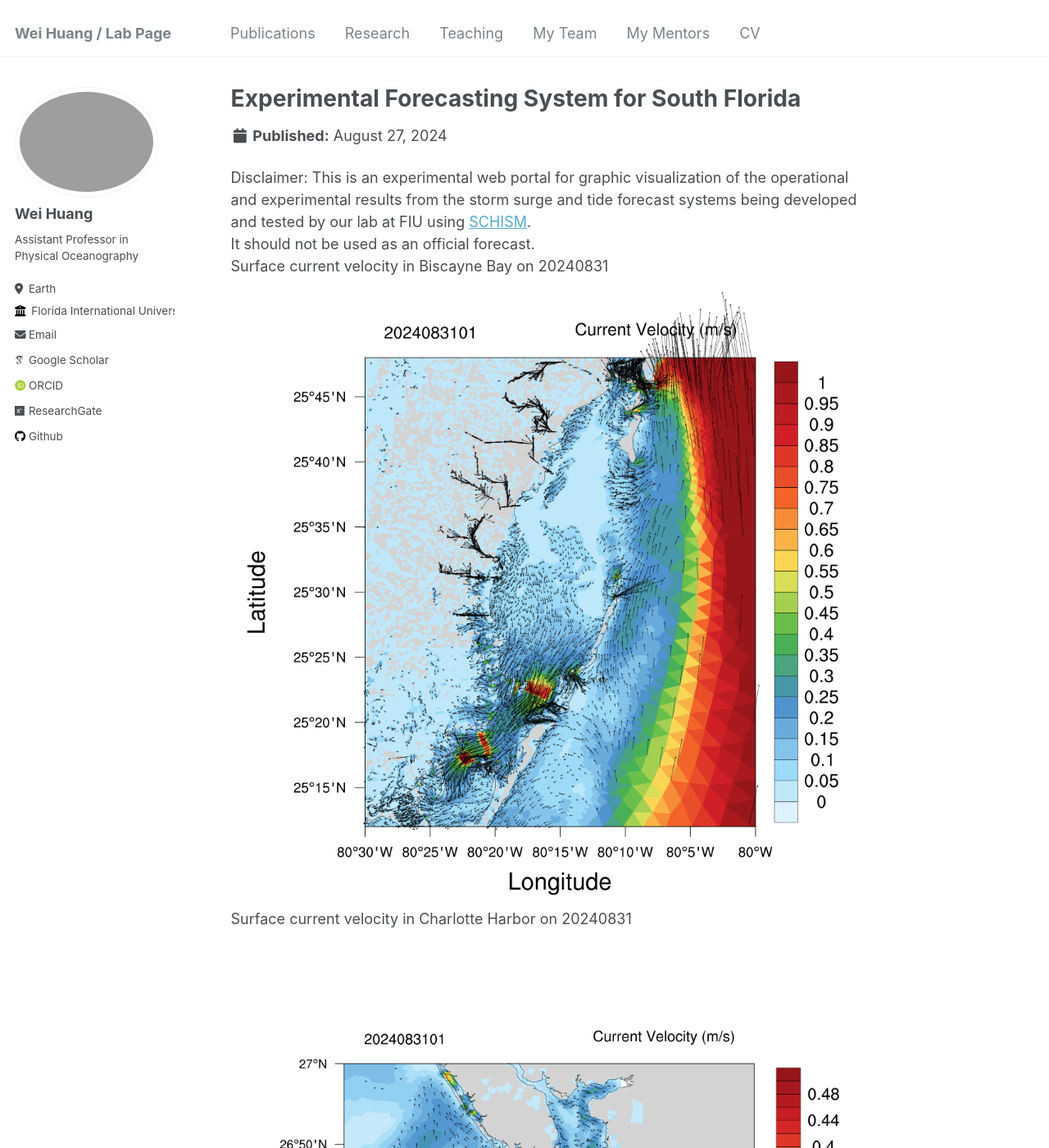
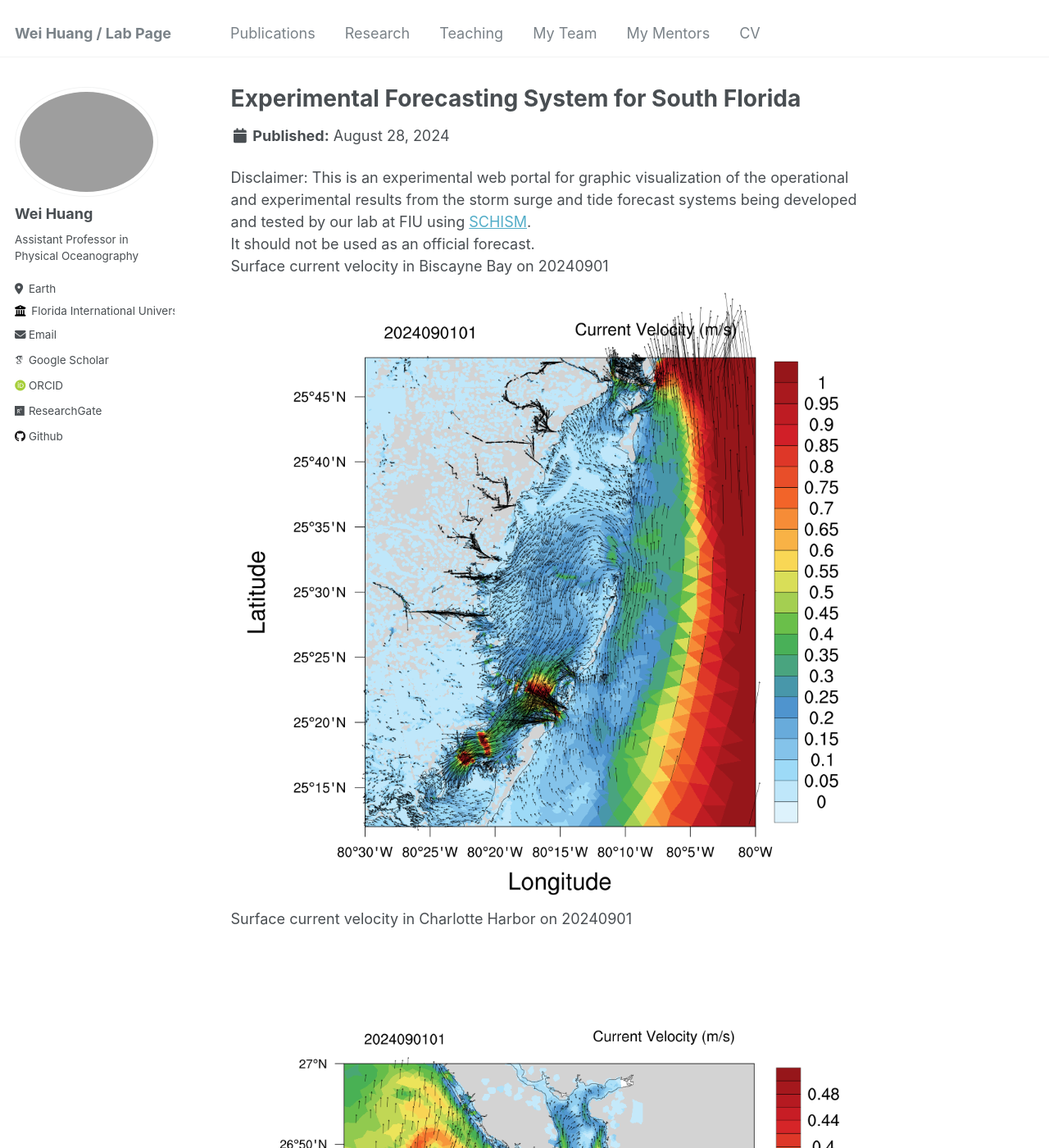
Before and after one commit to huang96169/huang96169.github.io, a Jekyll site: the page built from _research/research-1.md, in a window 1280 px wide and 1400 px high. Shown: the whole window at 82% size. Built offline with Jekyll 4.4.1, drawn with Linux system fonts in a browser that asks for light colours; some web fonts are replaced; some of the changed text lies outside the part shown.

Commit message:
replaced research_uv1.gif research_salt1.gif research_temp1.gif and replaced research_elev2.gif research_uv2.gif research_salt2.gif research_temp2.gif

```diff
--- a/_research/research-1.md
+++ b/_research/research-1.md
@@ -1,7 +1,7 @@
 ---
 title: "Experimental Forecasting System for South Florida"
-short: Surface current velocity of South Florida from 20240827 to 20240831
-date: 2024-08-27
+short: Surface current velocity of South Florida from 20240828 to 20240901
+date: 2024-08-28
 short1: "Disclaimer: This is an experimental web portal for graphic visualization of the operational and experimental results from the storm surge and tide forecast systems being developed and tested by our lab at FIU using [SCHISM](https://ccrm.vims.edu/schismweb/). It should not be used as an official forecast."
 excerpt: "<img src='/images/research_uv1.gif'>"
 collection: research
@@ -10,11 +10,11 @@ collection: research
 Disclaimer:
 This is an experimental web portal for graphic visualization of the operational and experimental results from the storm surge and tide forecast systems being developed and tested by our lab at FIU using [SCHISM](https://ccrm.vims.edu/schismweb/).<br/>
 It should not be used as an official forecast.<br/>
-Surface current velocity in Biscayne Bay on 20240831<br/>
+Surface current velocity in Biscayne Bay on 20240901<br/>
 <img src='/images/research_Bbay.png'>
-Surface current velocity in Charlotte Harbor on 20240831<br/>
+Surface current velocity in Charlotte Harbor on 20240901<br/>
 <img src='/images/research_Cbay.png'>
-Surface current velocity in Tampa Bay on 20240831<br/>
+Surface current velocity in Tampa Bay on 20240901<br/>
 <img src='/images/research_Tbay.png'>
 The map below showns observational stations used for validating the model's results, as well as the horizontal grid. <br/>
 The horizontal grid for SCHISM in simulating Biscayne Bay in South Florida, using flexible resolution resolving levees and canals (1-2 m), watershed rural and urban areas (30m-50m) and coastal ocean (500m-5km).<br/>
```
Also changed, not shown: _research/research-2.md (+6 -6 lines), images/research_Bbay.png, images/research_Cbay.png, images/research_Tbay.png, images/research_maxelev2.gif.
